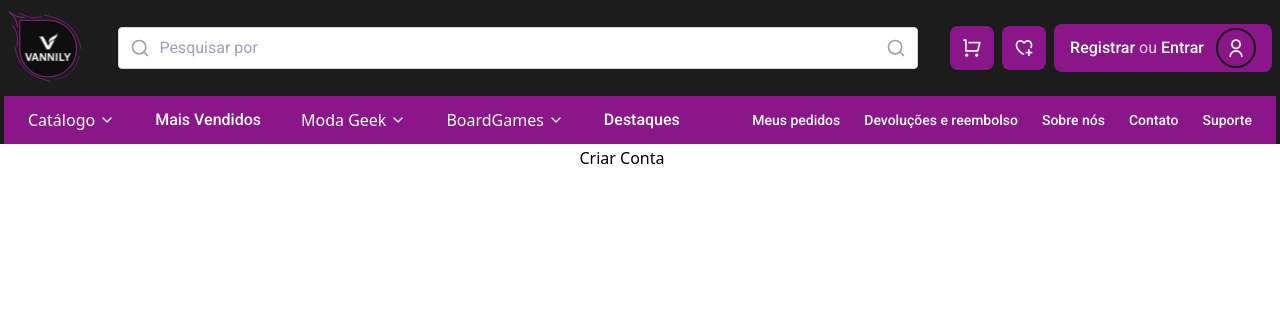
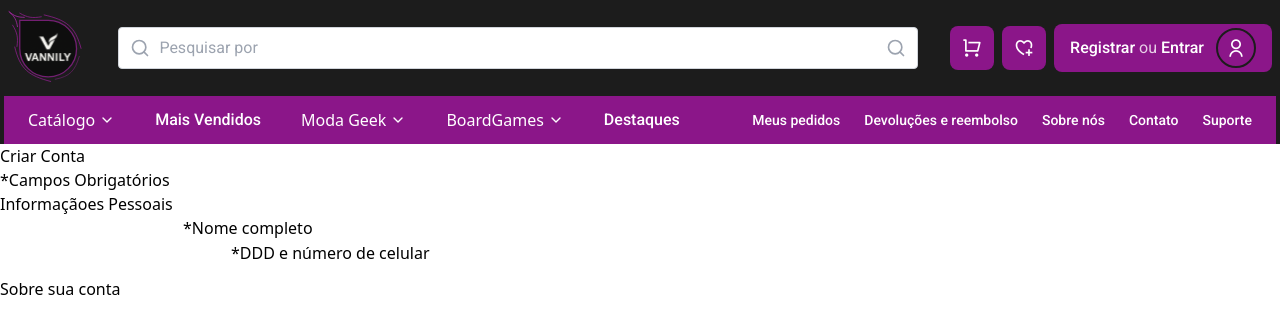
Before and after one commit to davivalentinn/vannily-site, a React (Vite) app in the folder vannilyapp/: page /account/register in a window 1280 px wide. Shown: the top 334 px of the page. Built offline with nearby package versions, Linux system fonts and the light colour scheme.

Commit message:
feat: atuaiza imagens de carrosel

```diff
--- a/vannilyapp/src/components/Carousel/carouselData.ts
+++ b/vannilyapp/src/components/Carousel/carouselData.ts
@@ -9,25 +9,25 @@ export const slides: CarouselSlide[] = [
   },
   {
     id: 2,
-    image: '/carousel/image-2.png',
+    image: 'https://encrypted-tbn0.gstatic.com/images?q=tbn:ANd9GcTuzQQUigIVuuFKJNBJqRyseW3axZ7XYivtEw&s',
     alt: 'Slide 2',
     link: '#'
   },
   {
     id: 3,
-    image: '/carousel/image-3.png',
+    image: 'https://upload.wikimedia.org/wikipedia/commons/7/73/BTS_during_a_White_House_press_conference_May_31%2C_2022_%28cropped%29.jpg',
     alt: 'Slide 3',
     link: '#'
   },
   {
     id: 4,
-    image: '/carousel/image-4.png',
+    image: 'https://image.api.playstation.com/vulcan/ap/rnd/202503/2819/346190abf755e3883d1353fbc8d8ccb7e1acf076f1138d6b.jpg',
     alt: 'Slide 4',
     link: '#'
   },
   {
     id: 5,
-    image: '/carousel/image-5.png',
+    image: 'https://midias.correio24horas.com.br/2025/07/23/davi-brito-2827424-article.webp',
     alt: 'Slide 5',
     link: '#'
   }
--- a/vannilyapp/src/features/auth/components/RegisterForm.tsx
+++ b/vannilyapp/src/features/auth/components/RegisterForm.tsx
@@ -1,8 +1,42 @@
 
-export function RegisterForm(){
-    return(
-        <form action="">
+export function RegisterForm() {
+    return (
+        <section>
+            <div>
+                <h1>Criar Conta</h1>
+                <span>*Campos Obrigatórios</span>
+            </div>
 
-        </form>
+            <div>
+                <form action="">
+                    <div>
+                        <div>
+                            <div className="title-campo">
+                                <h2>Informaçãoes Pessoais</h2>
+                            </div>
+
+                            <div className="box-details">
+                                <input type="text" className="input-register" name="nome" required />
+                                <label htmlFor="nome">*Nome completo</label>
+                            </div>
+                            <div className="box-details">
+                                <input type="number" className="input-register" name="numero" required />
+                                <label htmlFor="numero">*DDD e número de celular</label>
+                            </div>
+
+                        </div>
+
+
+                        <div>
+                            <div className="mt-3">
+                                <div className="title-campo">
+                                    <h2>Sobre sua conta</h2>
+                                </div>
+                            </div>
+                        </div>
+                    </div>
+                </form>
+            </div>
+        </section>
     )
 }
--- a/vannilyapp/src/pages/account/register/index.tsx
+++ b/vannilyapp/src/pages/account/register/index.tsx
@@ -1,9 +1,9 @@
+import { RegisterForm } from "../../../features/auth/components/RegisterForm"
+import { LoginForm } from "../../../features/auth/components/LoginForm"
+
 
 export function Register() {
     return (
-        <main className="w-full  max-w-7xl flex gap-4 justify-center items-center m-auto">
-            <h1>Criar Conta</h1>
-            <i className="ri-heart-add-2-line"></i>
-        </main>
+        <RegisterForm/>
     )
 }
```
